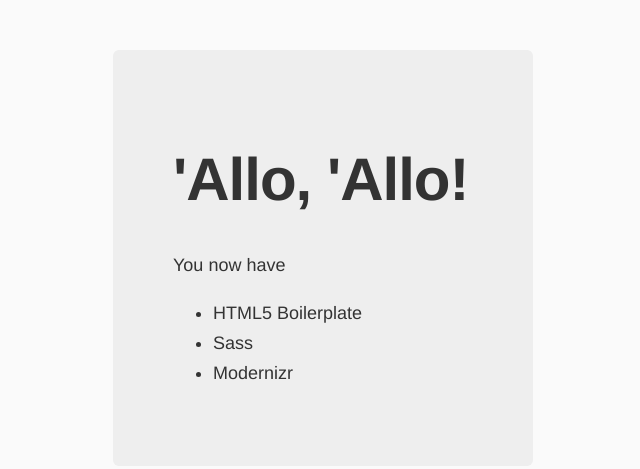
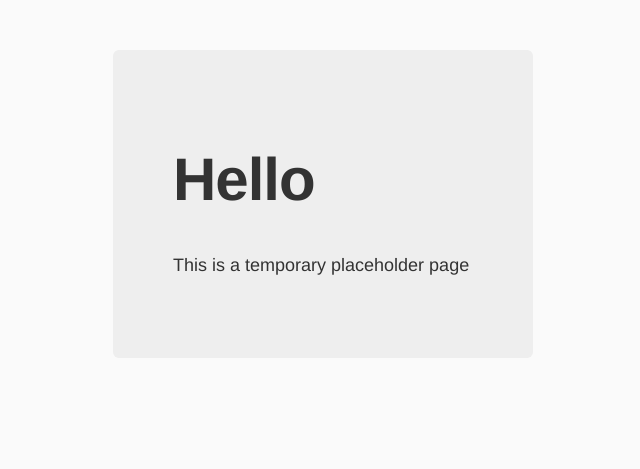
Before and after one commit to SlicedSilver/marksilverwood.me, a website: page app/index.html in a window 1280 px wide. Shown: the whole page, without its empty margins (317-957 px from the left). Drawn offline with nearby package versions, Linux system fonts and the light colour scheme; files that its build step writes are made by us from their sources.

Commit message:
Small update to index.html

```diff
--- a/app/index.html
+++ b/app/index.html
@@ -2,14 +2,13 @@
 <html class="no-js">
   <head>
     <meta charset="utf-8">
-    <title>marksilverwood me</title>
-    <meta name="description" content="">
+    <title>Mark Silverwood</title>
+    <meta name="description" content="Personal Website of Mark Silverwood">
     <meta name="viewport" content="width=device-width">
     <link rel="shortcut icon" href="/favicon.ico">
     <!-- Place favicon.ico and apple-touch-icon.png in the root directory -->
     <!-- build:css(.) styles/vendor.css -->
     <!-- bower:css -->
-
     <!-- endbower -->
     <!-- endbuild -->
     <!-- build:css(.tmp) styles/main.css -->
@@ -27,22 +26,19 @@
 
 
     <div class="hero-unit">
-      <h1>'Allo, 'Allo!</h1>
-      <p>You now have</p>
-      <ul>
-      <li>HTML5 Boilerplate</li>
-      <li>Sass</li>
-      <li>Modernizr</li>
-      </ul>
+      <h1>Hello</h1>
+      <p>This is a temporary placeholder page</p>
     </div>
 
 
     <!-- build:js(.) scripts/vendor.js -->
     <!-- bower:js -->
+    <script src="bower_components/jquery/dist/jquery.js"></script>
     <!-- endbower -->
     <!-- endbuild -->
 
     <!-- Google Analytics: change UA-XXXXX-X to be your site's ID. -->
+    <!--
     <script>
       (function(b,o,i,l,e,r){b.GoogleAnalyticsObject=l;b[l]||(b[l]=
       function(){(b[l].q=b[l].q||[]).push(arguments)});b[l].l=+new Date;
@@ -51,6 +47,7 @@
       r.parentNode.insertBefore(e,r)}(window,document,'script','ga'));
       ga('create','UA-XXXXX-X');ga('send','pageview');
     </script>
+    -->
 
         <!-- build:js({app,.tmp}) scripts/main.js -->
         <script src="scripts/main.js"></script>
```
